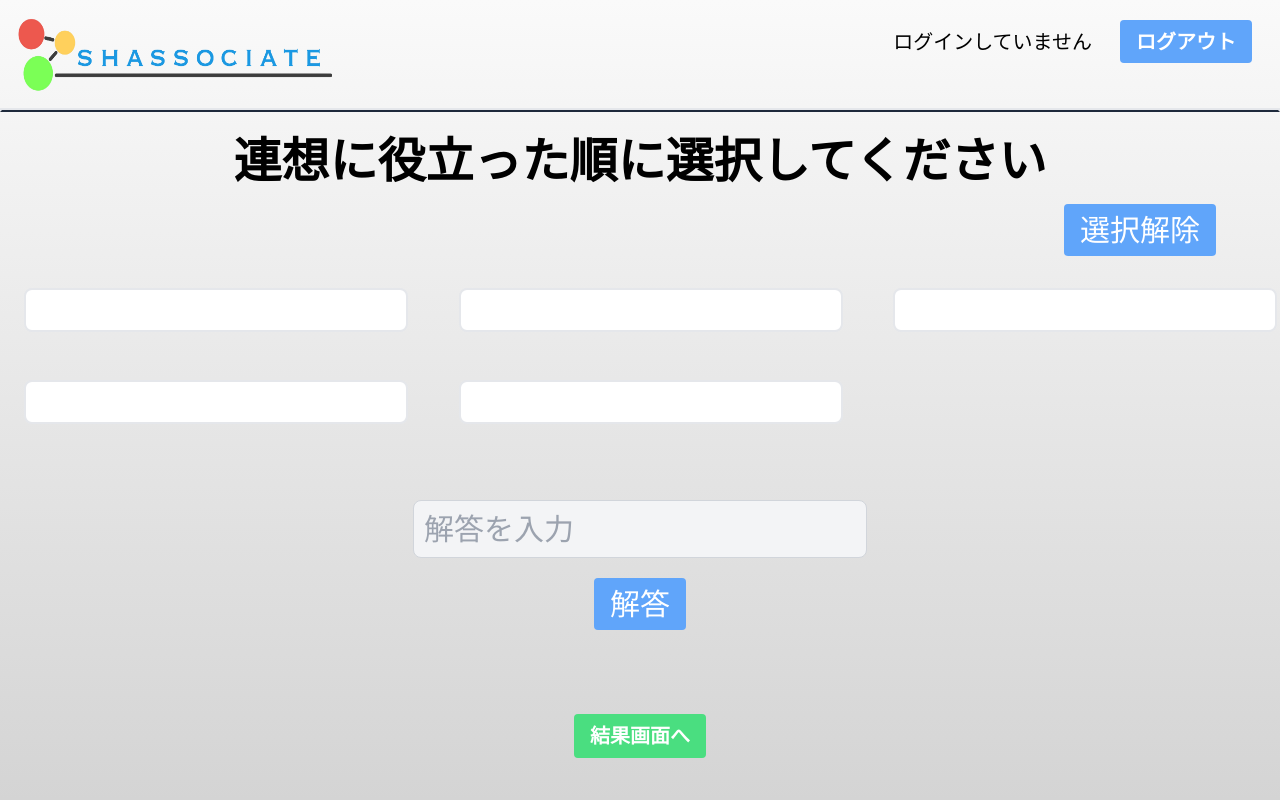
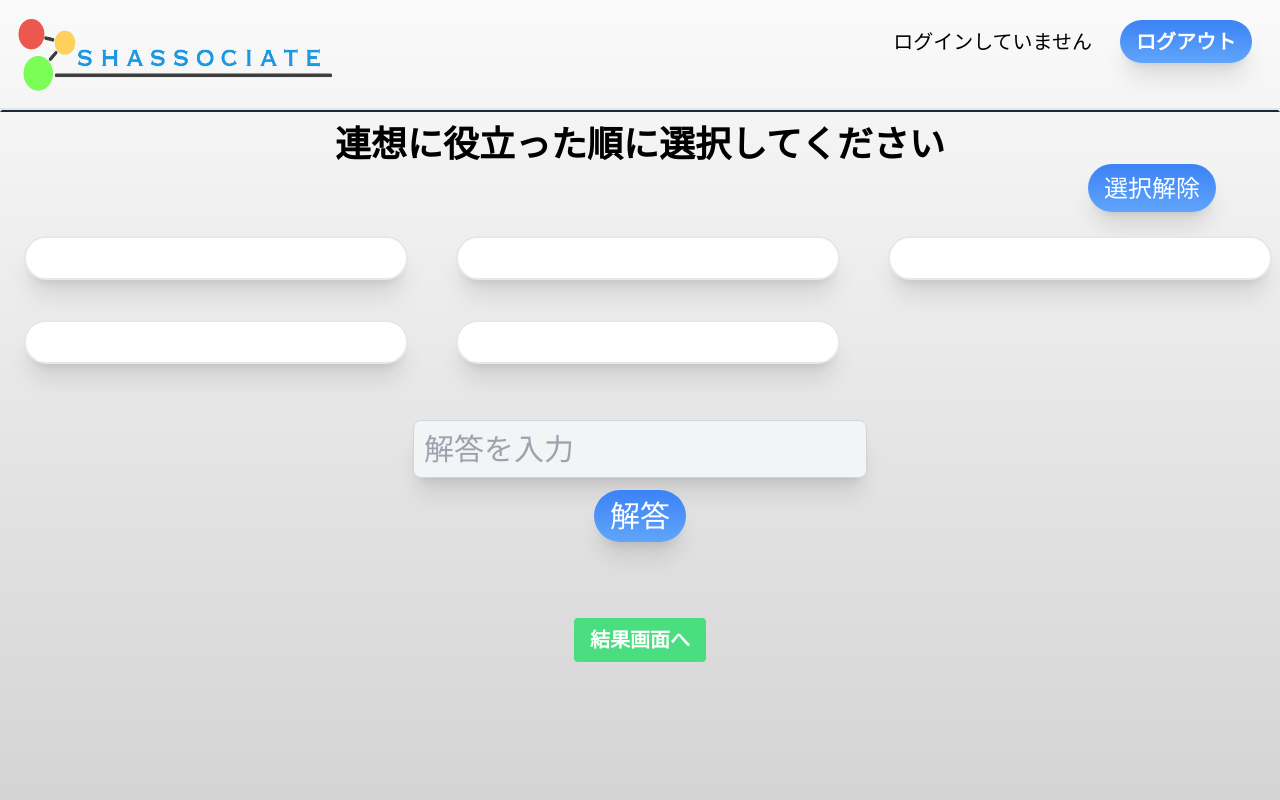
Before and after one commit to tomishima2904/shapley_association_game, a Django app: template game/templates/gaming.html in a window 1280 px wide. Run offline with Django 4.2, Linux system fonts and the light colour scheme; the template is opened without the code that fills it, so the values that code supplies are empty.

Commit message:
gaming.html変更(shadow追加、ボタンの丸化)

```diff
--- a/game/templates/base.html
+++ b/game/templates/base.html
@@ -36,7 +36,7 @@
             </div>
           </li>
           <li class="m-3.5">
-            <a href="{% url 'account_logout' %}" class="text-xl bg-blue-400 font-semibold text-white text-center w-fit py-2 px-4 rounded hover:bg-blue-500">ログアウト</a>
+            <a href="{% url 'account_logout' %}" class="text-xl font-semibold text-white text-center w-fit py-2 px-4 rounded-full bg-gradient-to-b from-blue-500 to-blue-400 hover:from-blue-400 hover:to-blue-300 shadow-xl">ログアウト</a>
           </li>
         </ul>
       </nav>
--- a/game/templates/gaming.html
+++ b/game/templates/gaming.html
@@ -24,16 +24,16 @@
 
 </script>
 
-<div class="text-5xl text-center font-bold text-black mb-3 mt-6">
+<div class="text-4xl text-center font-bold text-black mt-3">
   連想に役立った順に選択してください
 </div>
 
 <div class="flex items-center flex-col md:items-end">
-  <button onclick="clearCheckboxes()" class="bg-blue-400 hover:bg-blue-300 text-white rounded px-4 py-2 m-2 right-2 text-3xl md:mr-16">選択解除</button>
+  <button onclick="clearCheckboxes()" class="bg-gradient-to-b from-blue-500 to-blue-400 hover:from-blue-400 hover:to-blue-300 text-white rounded-full px-4 py-2 right-2 text-2xl md:mr-16 shadow-xl">選択解除</button>
 </div>
 
 <!-- 5つの刺激語をcheckbox形式で羅列している -->
-<div class="flex flex-col items-center m-3 w-full md:grid md:gap-6 md:grid-cols-3">
+<div class="flex flex-col items-center m-3 w-full md:grid md:gap-4 md:grid-cols-3">
   <div class="m-3 w-96 md:w-full">
     <input id="stimulus-1" type="checkbox" value="stimulus-1" name="stimulus" class="hidden peer">
     <label id="label-stimulus-1" for="stimulus-1" name="label-stimulus" class="checkbox-label">
@@ -85,17 +85,17 @@
   </div>
 </div>
 
-<div class="mb-5 text-5xl font-bold text-black text-center mt-5">
+<div class="mb-5 text-4xl font-bold text-black text-center mt-5">
   {{ q_sentence }}
 </div>
 
-<div class="flex items-center flex-col mt-16">
+<div class="flex items-center flex-col mt-11">
   <form id="answer-form" name="answer-form" class="w-full flex flex-col items-center" method="POST">
     {% csrf_token %}
     <!-- {{ form.answer }} Django独自のform -->
     <input id="user-answer" type="text" name="user-answer" required="required" placeholder="解答を入力"
-    class="bg-gray-100 border border-gray-300 text-gray-900 text-3xl rounded-lg focus:ring-blue-500 focus:border-blue-500 block w-fit p-2.5 placeholder-gray-400">
-    <button id="submit-button" class="w-fit text-center bg-blue-400 hover:bg-blue-300 text-white rounded px-4 py-2 m-5 text-3xl" type="submit">解答</button>
+    class="bg-gray-100 border border-gray-300 text-gray-900 text-3xl rounded-lg focus:ring-blue-500 focus:border-blue-500 block w-fit p-2.5 placeholder-gray-400 shadow-xl">
+    <button id="submit-button" class="w-fit text-center bg-gradient-to-b from-blue-500 to-blue-400 hover:from-blue-400 hover:to-blue-300 text-white rounded-full px-4 py-2 m-3 text-3xl shadow-xl" type="submit">解答</button>
   </form>
 </div>
 
--- a/static/css/style_dist.css
+++ b/static/css/style_dist.css
@@ -563,14 +563,6 @@ video {
   margin: 0.75rem;
 }
 
-.m-2 {
-  margin: 0.5rem;
-}
-
-.m-5 {
-  margin: 1.25rem;
-}
-
 .mx-auto {
   margin-left: auto;
   margin-right: auto;
@@ -604,12 +596,8 @@ video {
   margin-left: 0.75rem;
 }
 
-.mb-3 {
-  margin-bottom: 0.75rem;
-}
-
-.mt-6 {
-  margin-top: 1.5rem;
+.mt-3 {
+  margin-top: 0.75rem;
 }
 
 .mb-5 {
@@ -618,6 +606,10 @@ video {
 
 .mt-5 {
   margin-top: 1.25rem;
+}
+
+.mt-11 {
+  margin-top: 2.75rem;
 }
 
 .mt-16 {
@@ -713,6 +705,10 @@ video {
   border-radius: 0.5rem;
 }
 
+.rounded-full {
+  border-radius: 9999px;
+}
+
 .border-2 {
   border-width: 2px;
 }
@@ -739,11 +735,6 @@ video {
   border-bottom-color: rgb(30 41 59 / var(--tw-border-opacity));
 }
 
-.bg-blue-400 {
-  --tw-bg-opacity: 1;
-  background-color: rgb(96 165 250 / var(--tw-bg-opacity));
-}
-
 .bg-gray-100 {
   --tw-bg-opacity: 1;
   background-color: rgb(243 244 246 / var(--tw-bg-opacity));
@@ -764,8 +755,18 @@ video {
   --tw-gradient-stops: var(--tw-gradient-from), var(--tw-gradient-to);
 }
 
+.from-blue-500 {
+  --tw-gradient-from: #3b82f6;
+  --tw-gradient-to: rgb(59 130 246 / 0);
+  --tw-gradient-stops: var(--tw-gradient-from), var(--tw-gradient-to);
+}
+
 .to-neutral-300 {
   --tw-gradient-to: #d4d4d4;
+}
+
+.to-blue-400 {
+  --tw-gradient-to: #60a5fa;
 }
 
 .p-2\.5 {
@@ -795,9 +796,14 @@ video {
   line-height: 1.75rem;
 }
 
-.text-5xl {
-  font-size: 3rem;
-  line-height: 1;
+.text-4xl {
+  font-size: 2.25rem;
+  line-height: 2.5rem;
+}
+
+.text-2xl {
+  font-size: 1.5rem;
+  line-height: 2rem;
 }
 
 .text-3xl {
@@ -805,9 +811,9 @@ video {
   line-height: 2.25rem;
 }
 
-.text-2xl {
-  font-size: 1.5rem;
-  line-height: 2rem;
+.text-5xl {
+  font-size: 3rem;
+  line-height: 1;
 }
 
 .font-semibold {
@@ -852,6 +858,12 @@ video {
   color: rgb(156 163 175 / var(--tw-placeholder-opacity));
 }
 
+.shadow-xl {
+  --tw-shadow: 0 20px 25px -5px rgb(0 0 0 / 0.1), 0 8px 10px -6px rgb(0 0 0 / 0.1);
+  --tw-shadow-colored: 0 20px 25px -5px var(--tw-shadow-color), 0 8px 10px -6px var(--tw-shadow-color);
+  box-shadow: var(--tw-ring-offset-shadow, 0 0 #0000), var(--tw-ring-shadow, 0 0 #0000), var(--tw-shadow);
+}
+
 /*
 Custimize styles using @apply
 */
@@ -921,9 +916,12 @@ Custimize styles using @apply
   cursor: pointer;
   align-items: center;
   justify-content: space-between;
-  border-radius: 0.5rem;
+  border-radius: 9999px;
   border-width: 2px;
   padding: 1.25rem;
+  --tw-shadow: 0 20px 25px -5px rgb(0 0 0 / 0.1), 0 8px 10px -6px rgb(0 0 0 / 0.1);
+  --tw-shadow-colored: 0 20px 25px -5px var(--tw-shadow-color), 0 8px 10px -6px var(--tw-shadow-color);
+  box-shadow: var(--tw-ring-offset-shadow, 0 0 #0000), var(--tw-ring-shadow, 0 0 #0000), var(--tw-shadow);
   --tw-border-opacity: 1;
   border-color: rgb(229 231 235 / var(--tw-border-opacity));
   --tw-bg-opacity: 1;
@@ -948,8 +946,8 @@ Custimize styles using @apply
 
 .checkbox-label-content {
   width: 100%;
-  font-size: 2.25rem;
-  line-height: 2.5rem;
+  font-size: 1.875rem;
+  line-height: 2.25rem;
   font-weight: 600;
 }
 
@@ -1066,8 +1056,8 @@ Custimize styles using @apply
     align-items: flex-end;
   }
 
-  .md\:gap-6 {
-    gap: 1.5rem;
+  .md\:gap-4 {
+    gap: 1rem;
   }
 }
 
```
Also changed, not shown: other parts of static/css/style_dist.css (+10 -35 lines), static/css/style.css (+4 -4 lines).
